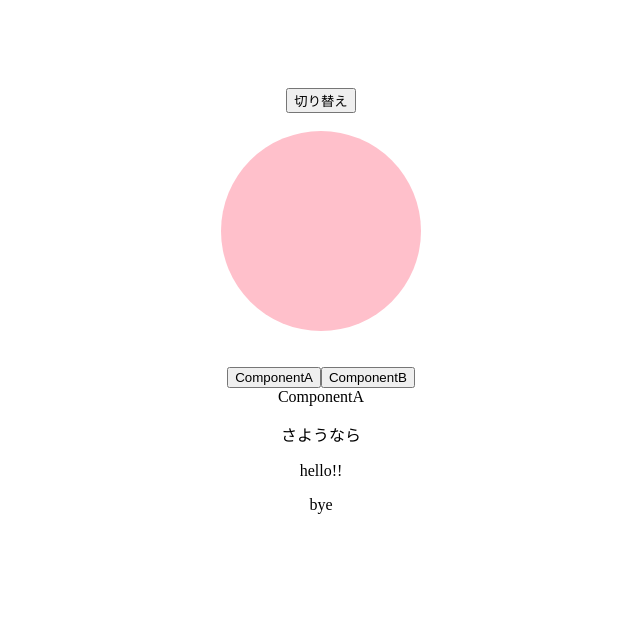
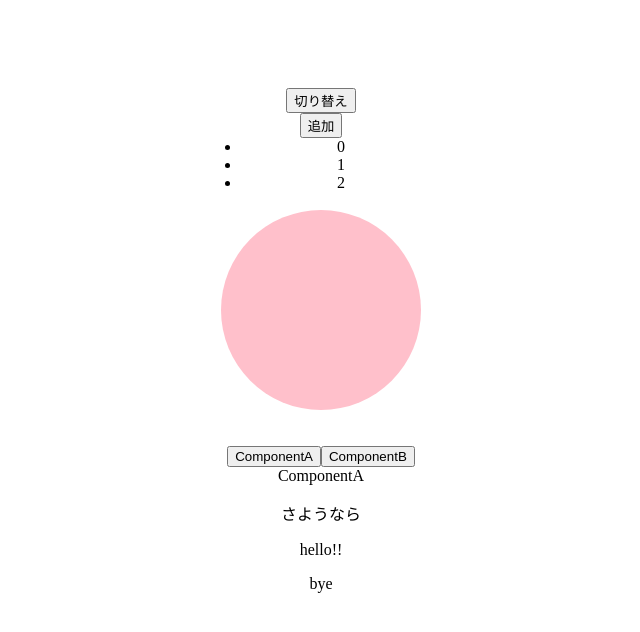
Before and after one commit to daihsi/test_vuejs2, a Vue app: page / in a window 1280 px wide. Shown: the top 632 px of the page, without its empty margins (319-959 px from the left). Built offline with nearby package versions, Linux system fonts and the light colour scheme.

Commit message:
Add: transiton-group

```diff
--- a/src/App.vue
+++ b/src/App.vue
@@ -1,13 +1,26 @@
 <template>
   <div class="main">
     <button @click="show = !show">切り替え</button>
-    <br><br>
+    <br>
+
+    <button @click="add">追加</button>
+    <ul style="width: 200px; margin: auto;">
+      <transition-group name="fade" tag="div">
+      <li
+        style="cursor: pointer;"
+        v-for="(number, index) in numbers"
+        :key="number"
+        @click="remove(index)"
+      >{{ number }}</li>
+      </transition-group>
+    </ul>
+
+    <br>
 
     <transition
       :css="false"
       @before-enter="beforeEnter"
       @enter="enter"
-
       @leave="leave"
     >
       <div class="circle" v-if="show"></div>
@@ -42,6 +55,8 @@
 export default {
   data() {
     return {
+      numbers: [0, 1, 2],
+      nextNumber: 3,
       show: true,
       myComponent: 'ComponentA'
     };
@@ -51,6 +66,18 @@
     ComponentB
   },
   methods: {
+
+      randomIndex() {
+        return Math.floor(Math.random() * this.numbers.length);
+      },
+
+      add() {
+        this.numbers.splice(this.randomIndex(), 0, this.nextNumber);
+      },
+
+      remove(index) {
+        this.numbers.splice(index, 1);
+      },
 
       //el...DOM操作
       //done()...JavaScriptのアニメーションが終わったことをVue.jsに教える関数,非同期の時によく使う
@@ -100,6 +127,12 @@
     background-color: pink;
   }
 
+  /* transformは何かを動かすもの */
+  .fade-move {
+    transition: transform 1s;
+  }
+
+
   /* 現れる時の最初の状態 */
   .fade-enter {
     opacity: 0;
@@ -107,7 +140,7 @@
 
   /* 現れる時のトランジション状態 */
   .fade-enter-active {
-    transition: opacity 0.5s;
+    transition: opacity 1s;
   }
 
   /* 現れる時の最後の状態 */
@@ -122,7 +155,8 @@
 
   /* 消える時のトランジションの状態 */
   .fade-leave-active {
-    transition: opacity 0.5s;
+    transition: opacity 1s;
+    position: absolute;
   }
 
   /* 消える時の最後の状態 */
```
